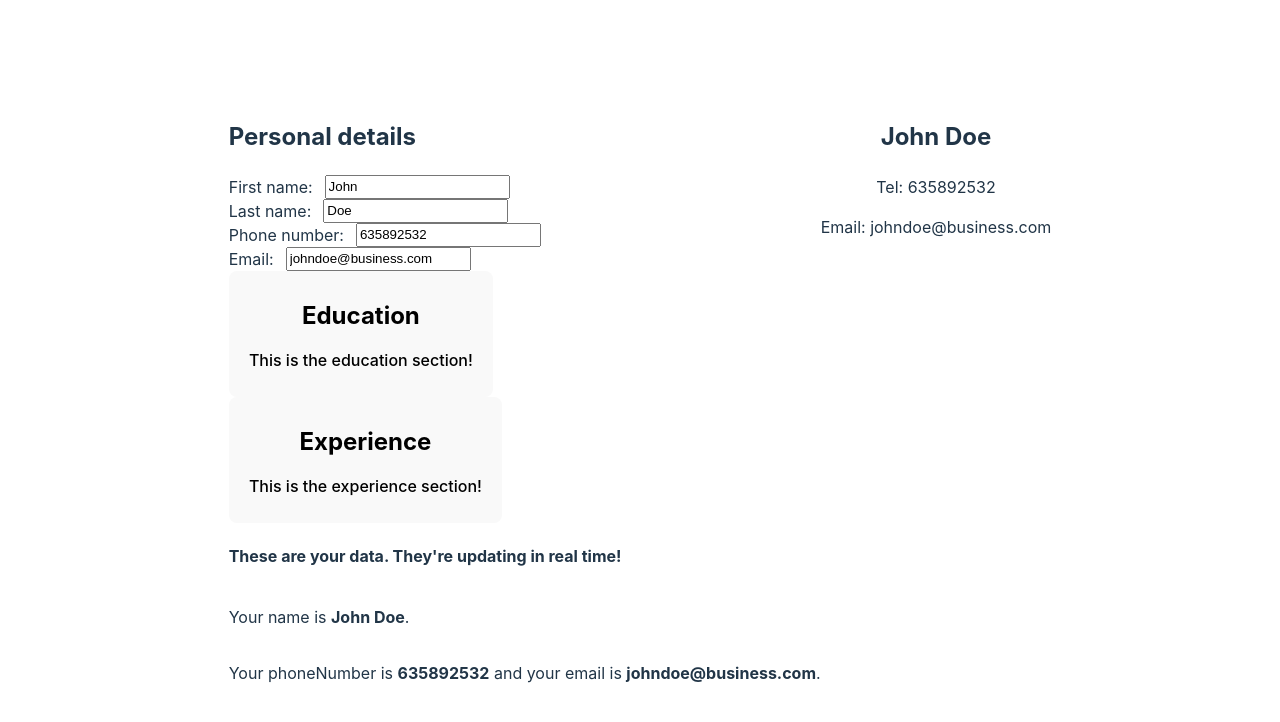
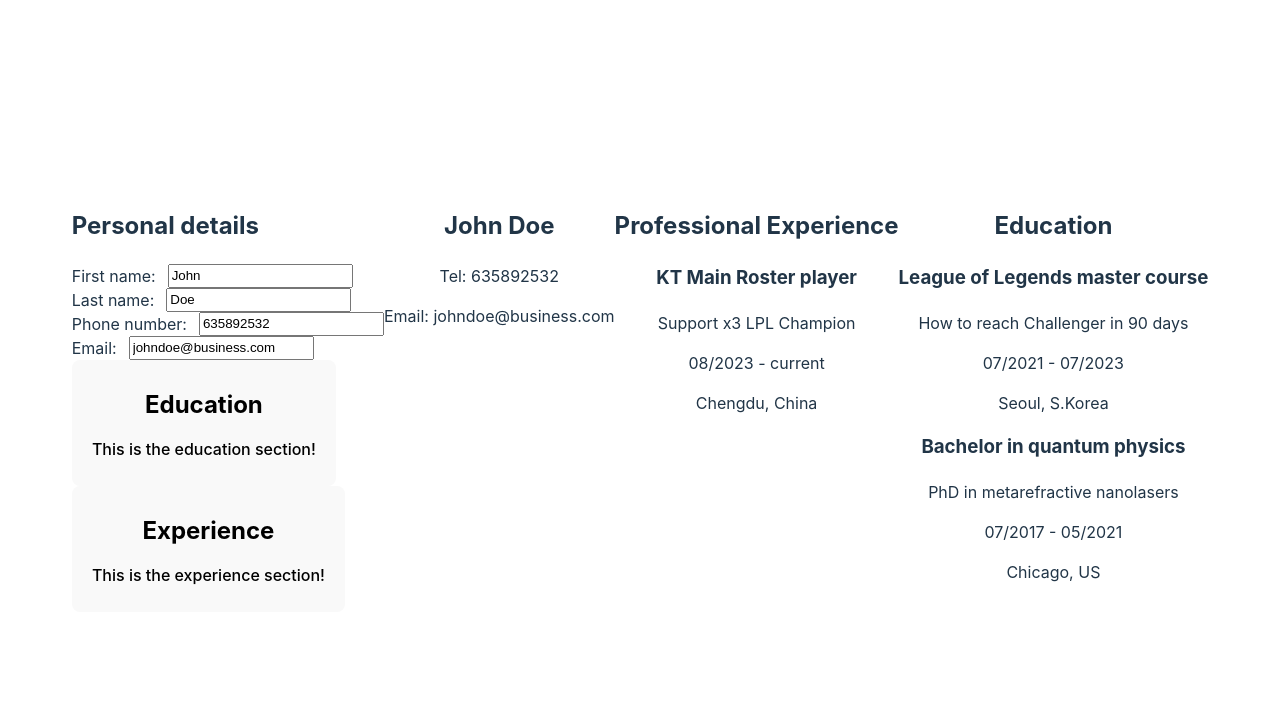
Before and after one commit to LysisFL/curriculum-vitae, a React (Vite) app: page / in a window 1280 px wide. Shown: the top 722 px of the page. Built offline with nearby package versions, Linux system fonts and the light colour scheme.

Commit message:
Introducing hardcoded values for Resume

```diff
--- a/src/App.jsx
+++ b/src/App.jsx
@@ -11,6 +11,29 @@ function App() {
     phoneNumber: 635892532,
     email: "johndoe@business.com"
   })
+
+  const [educationExperience, setEducationExperience] = useState([{
+    beginDate: '07/2021',
+    endDate: '07/2023',
+    location: 'Seoul, S.Korea',
+    title: 'League of Legends master course',
+    subtitle: 'How to reach Challenger in 90 days'
+    },{
+    beginDate: '07/2017',
+    endDate: '05/2021',
+    location: 'Chicago, US',
+    title: 'Bachelor in quantum physics',
+    subtitle: 'PhD in metarefractive nanolasers'
+    }
+  ])
+
+  const [laboralExperience, setLaboralExperience] = useState([{
+    beginDate: '08/2023',
+    location: 'Chengdu, China',
+    title: 'KT Main Roster player',
+    subtitle: 'Support x3 LPL Champion'
+    }
+  ])
 
   const handleDataUpdate = e => {
     setPersonalData ({
@@ -27,6 +50,8 @@ function App() {
       />
       <Resume
         person = {personalData}
+        educationExperience = {educationExperience}
+        laboralExperience={laboralExperience}
       />
     </>
   )
--- a/src/components/Form.jsx
+++ b/src/components/Form.jsx
@@ -7,9 +7,7 @@ export default function Form({
     person,
     handleDataUpdate
 }) {
-
     const {firstName,lastName,phoneNumber,email} = person;
-    const fullName = firstName + ' ' + lastName;
 
     return (
         <div className="form">
@@ -50,9 +48,6 @@ export default function Form({
             >
                 This is the experience section!
             </FormSection>
-            <h4> These are your data. They're updating in real time! </h4>
-            <p> Your name is <b>{fullName}</b>.</p>
-            <p> Your phoneNumber is <b>{phoneNumber}</b> and your email is <b>{email}</b>.</p>
         </div>
     )
 }
--- a/src/components/Resume.jsx
+++ b/src/components/Resume.jsx
@@ -1,12 +1,23 @@
 import { useState } from "react";
+import ResumeSection from "./ResumeSection";
 
-export default function Resume({person}) {
+export default function Resume({person, educationExperience,laboralExperience}) {
     const {firstName,lastName,phoneNumber,email} = person;
     return (
-        <div className="personalInfo">
-            <h2> {firstName} {lastName} </h2>
-            <p> Tel: {phoneNumber} </p>
-            <p> Email: {email} </p>
-        </div>
+        <>
+            <div className="personalInfo">
+                <h2> {firstName} {lastName} </h2>
+                <p> Tel: {phoneNumber} </p>
+                <p> Email: {email} </p>
+            </div>
+            <ResumeSection
+                title="Professional Experience"
+                laboralExperience={laboralExperience}
+                />
+            <ResumeSection
+                title="Education"
+                educationExperience={educationExperience}
+                />
+        </>
     )
 }
--- /dev/null
+++ b/src/components/ResumeSection.jsx
@@ -0,0 +1,23 @@
+export default function ResumeSection({educationExperience, laboralExperience, title}) {
+    return (
+        <div>
+            <h2>{title}</h2>
+            {educationExperience!=undefined && educationExperience.map((entry, index) => (
+                <div key={index}>
+                    <h3>{entry.title}</h3>
+                    <p>{entry.subtitle}</p>
+                    <p>{entry.beginDate} - {entry.endDate ? entry.endDate : "current"}</p>
+                    <p>{entry.location}</p>
+                </div>
+            ))}
+            {laboralExperience!=undefined && laboralExperience.map((entry, index) => (
+                <div key={index}>
+                    <h3>{entry.title}</h3>
+                    <p>{entry.subtitle}</p>
+                    <p>{entry.beginDate} - {entry.endDate ? entry.endDate : "current"}</p>
+                    <p>{entry.location}</p>
+                </div>
+            ))}
+        </div>
+    );
+}
```
